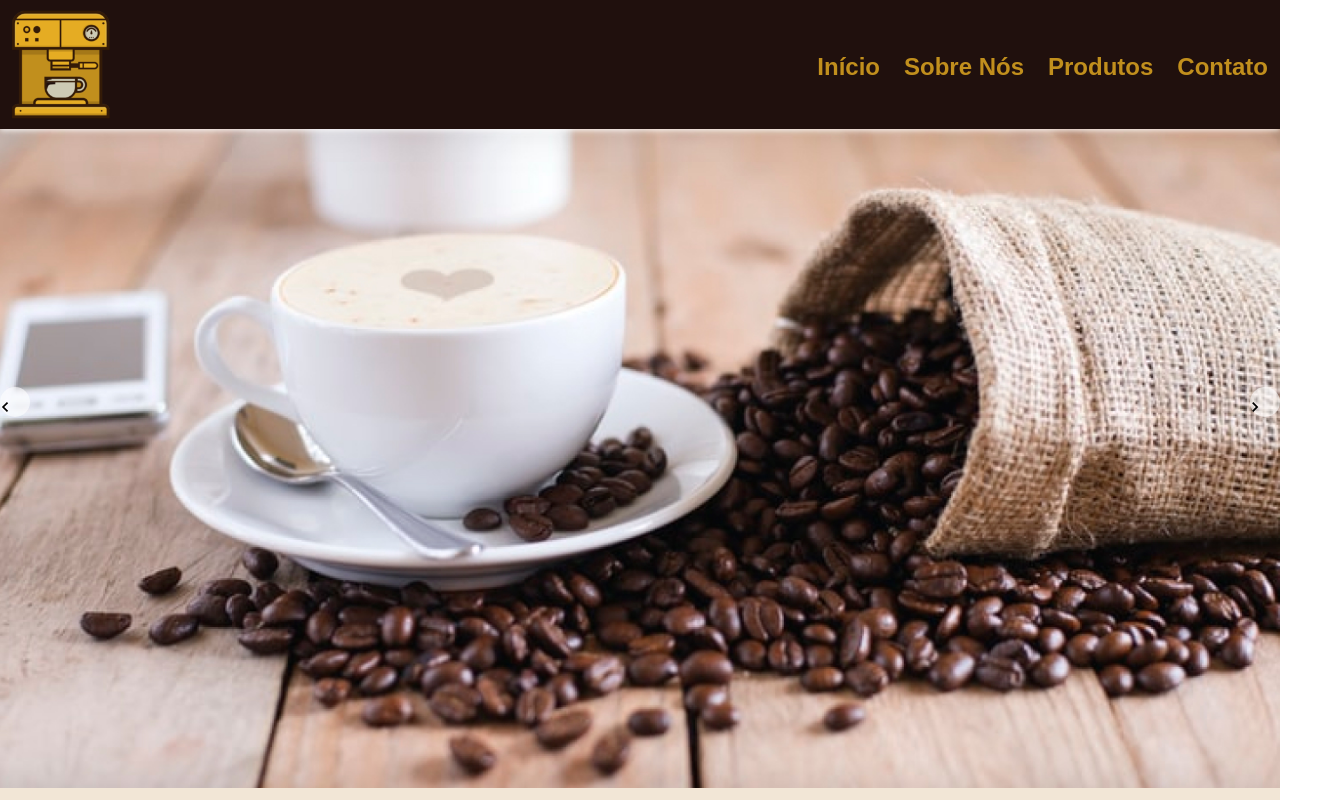
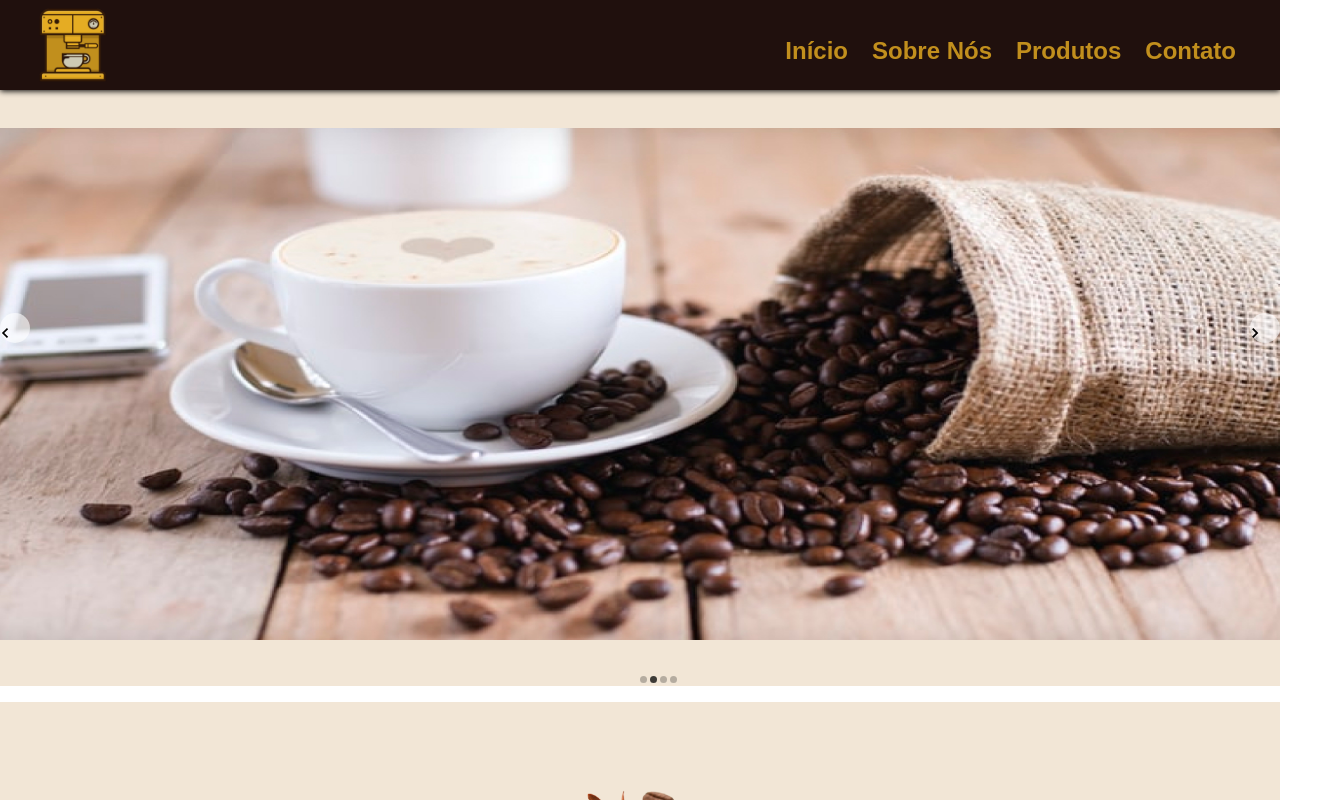
Before and after one commit to thaiis-souto7/VinhoDaArabia.io, a React (Create React App) app: page / in a window 1280 px wide. Shown: the top 800 px of the page, 1328 px wide, since content can reach past the window. Built offline with nearby package versions, Linux system fonts and the light colour scheme; a web font is replaced by a local one.

Commit message:
Change padding .navbar

```diff
--- a/src/App.css
+++ b/src/App.css
@@ -15,13 +15,13 @@ Table Of Contents:
 
 .navbar-custom {
   background-color: #20100D;
-  box-shadow: 0 0.0625rem 0.375rem 0 rgb(255, 254, 254);
+  box-shadow: 0 0.0625rem 0.375rem 0 rgb(0, 0, 0);
   font: 600 0.875rem/0.875rem "Sunflower", sans-serif;
   transition: all 0.2s;
 }
 
 .navbar-custom .navbar-brand.logo-image img {
-  width: 7.4375rem;
+  width: 5rem;
 }
 
 .navbar-custom .navbar-brand.logo-text {
@@ -31,7 +31,6 @@ Table Of Contents:
 
 .navbar-custom .navbar-nav {
   margin-top: 0.75rem;
-  margin-bottom: 0.5rem;
 }
 
 .navbar-custom .nav-item .nav-link {
@@ -44,11 +43,11 @@ Table Of Contents:
 
 .navbar-custom .nav-item .nav-link:hover,
 .navbar-custom .nav-item .nav-link.active {
-  color: #ffffff;
+  color: #fffdfd;
 }
 
 .navbar {
-  padding: 0;
+  padding: 0 2rem 0 2rem;
 }
 
 .fixed-top {
@@ -76,22 +75,21 @@ html {
 02. BANNER
 *******************/
 
-ul.indicators {
-  margin:-3rem;
-}
-
 .react-slideshow-container {
   margin: 0rem;
 }
 
 .containerBanner {
   width: 100%;
+
   margin: auto;
   background: #f2e6d6;
 }
 
 .containerBanner img {
   width: 100%;
+  height: 64vh;
+
   margin: 0;
 }
 
```
